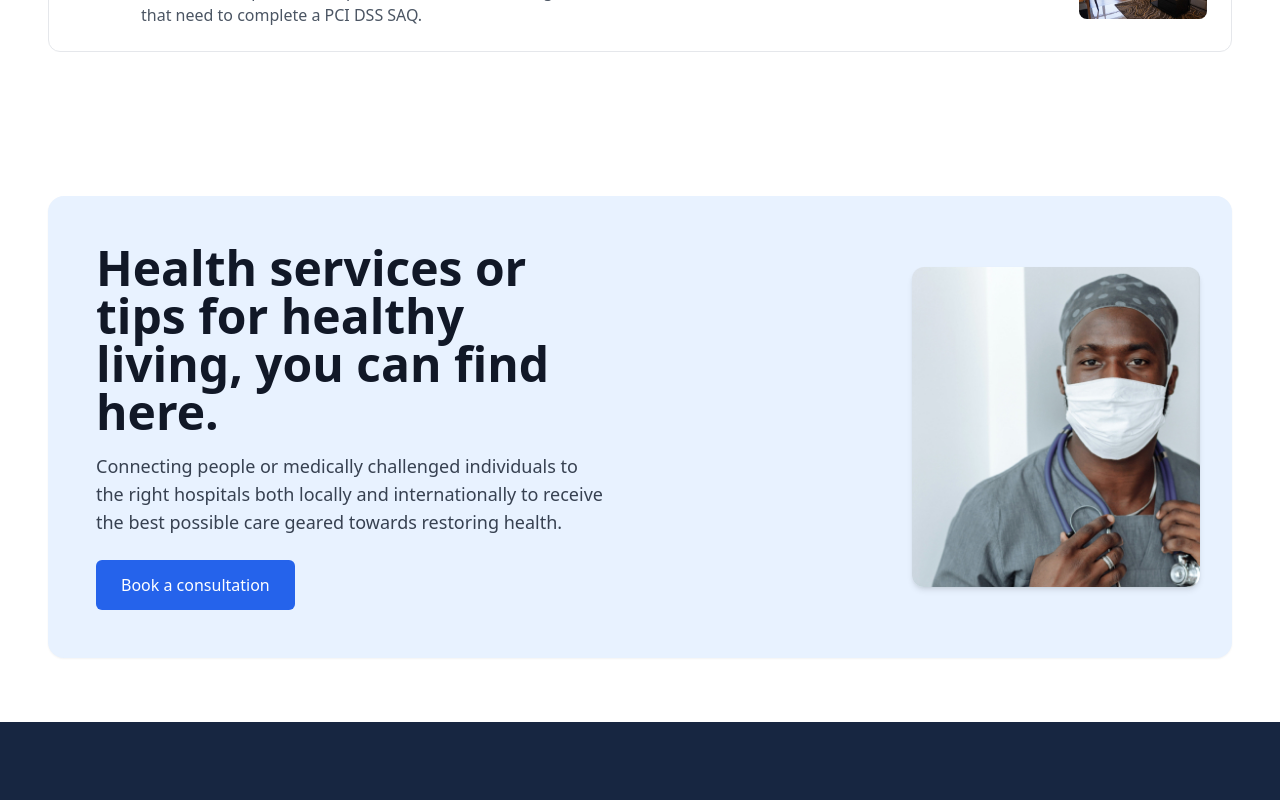
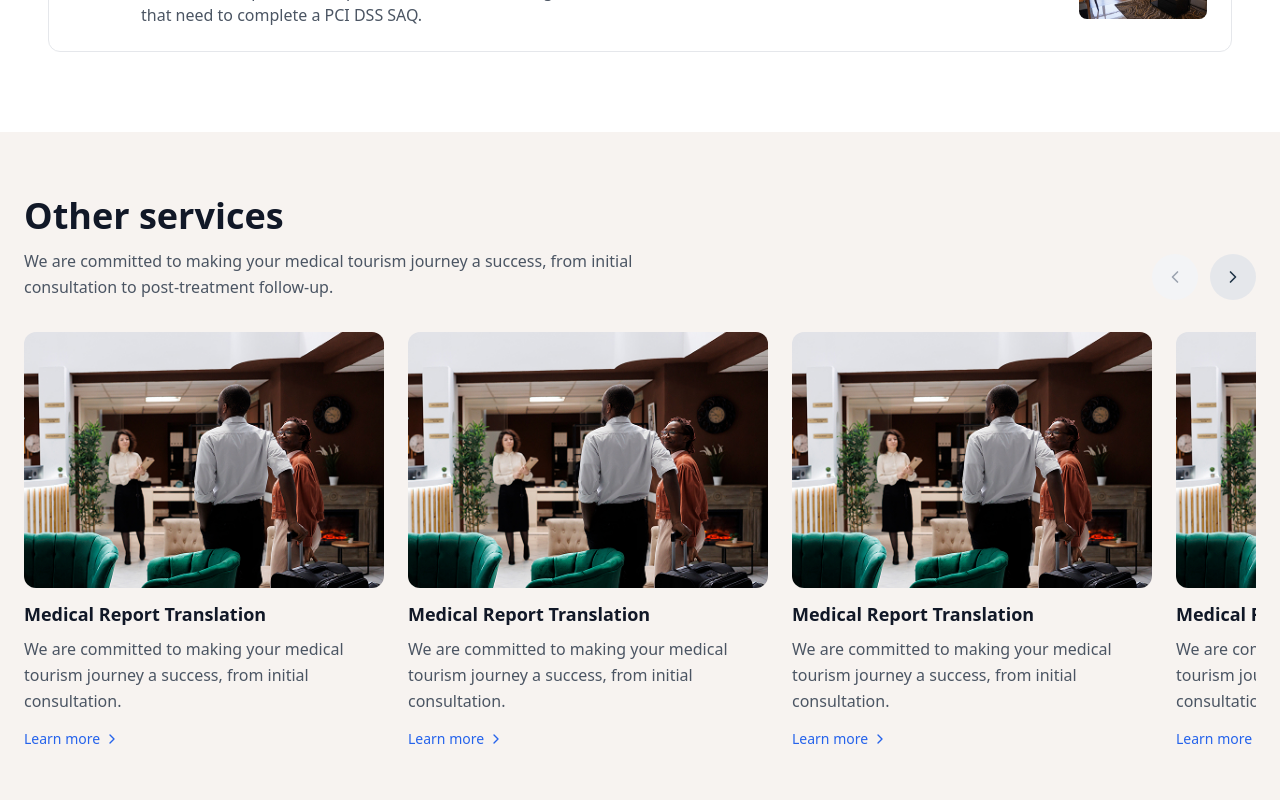
Before and after one commit to Binmuhammad001/healing-ways, a React (Vite) app: page /med_service in a window 1280 px wide. Shown: the part 3220-4020 px from the top of the page. Built offline with nearby package versions, Linux system fonts and the light colour scheme.

Commit message:
Update med_service.jsx

```diff
--- a/src/pages/med_service.jsx
+++ b/src/pages/med_service.jsx
@@ -18,7 +18,7 @@ export default function App(){
         <Section2/>
         <Section3/>
         <Section4/>
-
+        <Section5/>
         <Section6/>
         <Footer/>
         </>
```
